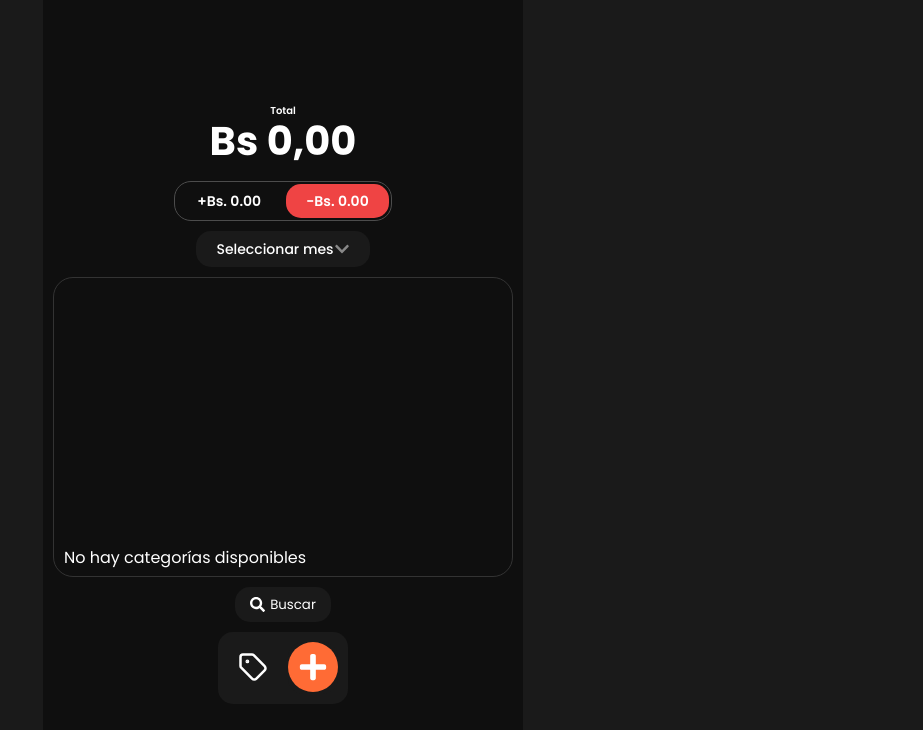
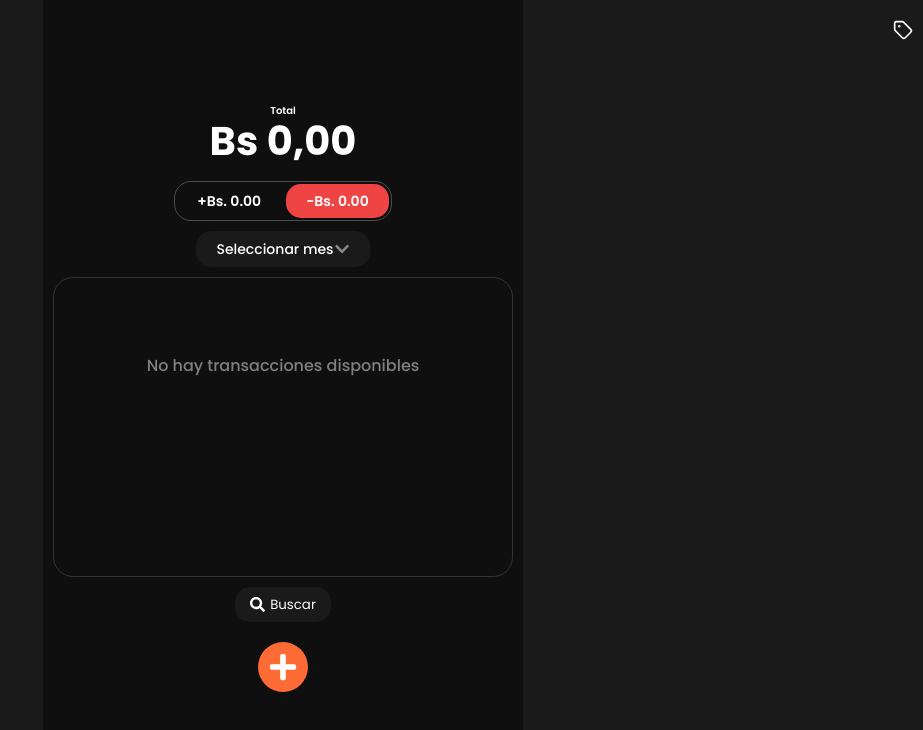
Before and after one commit to HectorCald/Kashly, a React (Vite) app: page / in a window 1280 px wide. Shown: the top 730 px of the page, without its empty margins (357-1280 px from the left). Built offline with nearby package versions, Linux system fonts and the light colour scheme.

Commit message:
icons, ajustes de ui

```diff
--- a/index.html
+++ b/index.html
@@ -2,7 +2,7 @@
 <html lang="en">
   <head>
     <meta charset="UTF-8" />
-    <link rel="icon" type="image/png" href="/src/assets/icon-192x192.png" />
+    <link rel="icon" type="image/png" href="/icons/icon-192x192.png" />
     <meta name="viewport" content="width=device-width, initial-scale=1.0" />
     <link rel="stylesheet" href="https://fonts.googleapis.com/css2?family=Inter:wght@400;500;600;700&display=swap">
     <link rel="stylesheet" href="https://cdnjs.cloudflare.com/ajax/libs/font-awesome/6.0.0-beta3/css/all.min.css">
--- a/public/sw.js
+++ b/public/sw.js
@@ -54,8 +54,8 @@ const FILES_TO_CACHE = [
     'https://fonts.googleapis.com/css2?family=Poppins:wght@400;500;600;700&display=swap',
     // Assets e iconos
     '/src/assets/react.svg',
-    '/src/assets/icon-192x192.png',
-    '/src/assets/icon-512x512.png',
+    '/icons/icon-192x192.png',
+    '/icons/icon-512x512.png',
     '/vite.svg'
 ];
 
--- a/src/components/AddTransaction.css
+++ b/src/components/AddTransaction.css
@@ -1,5 +1,5 @@
 .add-transaction{
-  background-color: var(--bg-secondary);
+  background:none;
   border-radius: 15px;
   padding: 10px;
   display: flex;
@@ -9,7 +9,7 @@
 }
 .add-transaction-btn
 {
-  background-color: var(--bg-secondary);
+  background:none;
   border-radius: 15px;
   border: none;
   color:white;
@@ -39,3 +39,17 @@
     color:var(--text-primary);
   }
 }
+.add-transaction-btn-category{
+  position: fixed;
+  top: 10px;
+  right:10px;
+  width: 30px;
+  height: 30px;
+
+
+  svg{
+    width: 40px;
+    height: 40px;
+    font-size: 25px !important;
+  }
+}
--- a/src/components/Input.jsx
+++ b/src/components/Input.jsx
@@ -36,7 +36,12 @@ function Input({ placeholder, type, value, onChange, onAdd, onIconClick, selecte
                 const IconComponent = selectedIcon;
                 return <IconComponent style={{ color: selectedColor || '#9e9e9e' }} />;
             }
+            // Si selectedIcon es un string, intentar renderizar el icono por defecto
+            if (typeof selectedIcon === 'string') {
+                return <FaTag style={{ color: selectedColor || '#9e9e9e' }} />;
+            }
         }
+        // Icono por defecto
         return <FaTag style={{ color: selectedColor || '#9e9e9e' }} />;
     };
 
--- a/src/components/InputNormal.css
+++ b/src/components/InputNormal.css
@@ -9,7 +9,7 @@
     input {
         width: 100%;
         height: 55px;
-        border: 1px solid rgb(108, 108, 108);
+        border: 1px solid var(--border);
         outline: none;
         background-color: transparent;
         color: var(--text-primary);
--- a/src/components/Transactions.css
+++ b/src/components/Transactions.css
@@ -9,3 +9,16 @@
   gap: 10px;
   overflow-y: auto;
 }
+.no-transacciones{
+  width: 100%;
+  height: 100%;
+  display: flex;
+  align-items: center;
+  justify-content: center;
+
+  p{
+    font-size: 16px;
+    font-weight: 500;
+    color:gray;
+  }
+}
--- a/src/components/Transactions.jsx
+++ b/src/components/Transactions.jsx
@@ -92,7 +92,9 @@ const Transactions = ({ filterActivo = 'salidas', mesSeleccionado }) => {
           />
         ))
       ) : (
-        <p className="no-transactions">No hay categorías disponibles</p>
+        <div className="no-transacciones">
+            <p>No hay transacciones disponibles</p>
+        </div>
       )}
     </div>
   )
--- a/src/components/ui/AddCategoryView.jsx
+++ b/src/components/ui/AddCategoryView.jsx
@@ -7,7 +7,7 @@ import IconModal from './IconModal'
 import ColorModal from './ColorModal'
 import { addCategoria, getCategorias, deleteCategoria } from '../../utils/database'
 import { useNotification } from '../../hooks/useNotification'
-import { getIconName } from '../../utils/icons'
+import { getIconName, getIconComponent } from '../../utils/icons'
 
 function AddCategoryView({ className, onClose }) {
     const [categorias, setCategorias] = useState([])
@@ -16,7 +16,7 @@ function AddCategoryView({ className, onClose }) {
     const [estadoEliminacion, setEstadoEliminacion] = useState('normal')
     const [showIconModal, setShowIconModal] = useState(false)
     const [showColorModal, setShowColorModal] = useState(false)
-    const [selectedIcon, setSelectedIcon] = useState('FaTag')
+    const [selectedIconName, setSelectedIconName] = useState('FaTag')
     const [selectedColor, setSelectedColor] = useState('#9e9e9e')
     const { showNotification } = useNotification()
 
@@ -50,9 +50,11 @@ function AddCategoryView({ className, onClose }) {
             return;
         }
 
+        console.log('Creando categoría con icono:', selectedIconName);
+
         const nuevaCategoria = {
             nombre: nombreCategoria,
-            icon: selectedIcon,
+            icon: selectedIconName,
             color: selectedColor,
             background: '#f5f5f5'
         };
@@ -72,7 +74,7 @@ function AddCategoryView({ className, onClose }) {
 
             // Limpiar el input y restablecer icono y color
             setInputValue('');
-            setSelectedIcon('FaTag');
+            setSelectedIconName('FaTag');
             setSelectedColor('#9e9e9e');
 
         } catch (error) {
@@ -167,11 +169,12 @@ function AddCategoryView({ className, onClose }) {
     }
 
     const handleSelectIcon = (icon) => {
-        // Obtener solo el nombre del icono
-        const iconName = icon && icon.name ? icon.name : 'FaTag';
+        console.log('Icono seleccionado:', icon);
+        console.log('Tipo de icono:', typeof icon);
+        console.log('Nombre del icono:', icon?.name);
 
-        // Guardar en estado local
-        setSelectedIcon(iconName);
+        // Guardar solo el nombre del icono
+        setSelectedIconName(icon.name);
         setShowIconModal(false);
         setShowColorModal(true);
     }
@@ -202,7 +205,7 @@ function AddCategoryView({ className, onClose }) {
                     onChange={handleInputChange}
                     onAdd={handleAddCategory}
                     onIconClick={handleIconClick}
-                    selectedIcon={selectedIcon}
+                    selectedIcon={getIconComponent(selectedIconName)}
                     selectedColor={selectedColor}
                 />
             </div>
--- a/src/components/ui/TransactionView.css
+++ b/src/components/ui/TransactionView.css
@@ -163,3 +163,21 @@
 .transaction-item {
     transition: all 0.3s ease-in-out;
 }
+.no-transacciones{
+    display: flex;
+    align-items: center;
+    justify-content: center;
+    height: 100%;
+    width: 100%;
+    font-size: 16px;
+    color: var(--text-muted);
+    height: 50vh;
+    width: 100%;
+    border-radius: 10px;
+    padding: 10px;
+
+    p{
+        font-size: 16px;
+        color: gray;
+    }
+}
--- a/src/components/ui/TransactionView.jsx
+++ b/src/components/ui/TransactionView.jsx
@@ -213,21 +213,22 @@ function TransactionView({ className, onClose }) {
                     <CustomSelect
                         options={mesesDisponibles}
                         value={mesSeleccionado}
-                        placeholder="Seleccionar mes"
+                        placeholder="Mes"
                         style={{backgroundColor: 'var(--bg-card'}}
                         onChange={(value) => setMesSeleccionado(value)}
                     />
                     <CustomSelect
                         options={type}
                         value={tipoSeleccionado}
-                        placeholder="Seleccionar tipo"
+                        placeholder="Tipo"
                         style={{backgroundColor: 'var(--bg-card'}}
                         onChange={(value) => setTipoSeleccionado(value)}
                     />
 
                 </div>
                 <div className="transaction-container">
-                    {transaccionesFiltradas.map((transaccion, index) => {
+                    {transaccionesFiltradas.length > 0 ? (
+                        transaccionesFiltradas.map((transaccion, index) => {
                             const shouldAnimate = isInitialLoad || isFiltering;
                             const isDeleting = deletingTransactions.has(transaccion.id);
                             const isRestoring = restoringTransactions.has(transaccion.id);
@@ -265,7 +266,12 @@ function TransactionView({ className, onClose }) {
                                     </div>
                                 </div>
                             );
-                    })}
+                        })
+                    ) : (
+                        <div className="no-transacciones">
+                            <p>No hay transacciones disponibles</p>
+                        </div>
+                    )}
                 </div>
             </div>
 
```
Also changed, not shown: public/icons/icon-192x192.png (added), public/icons/icon-512x512.png, public/manifest.json. Lines whose indentation alone changed are shown as unchanged.
